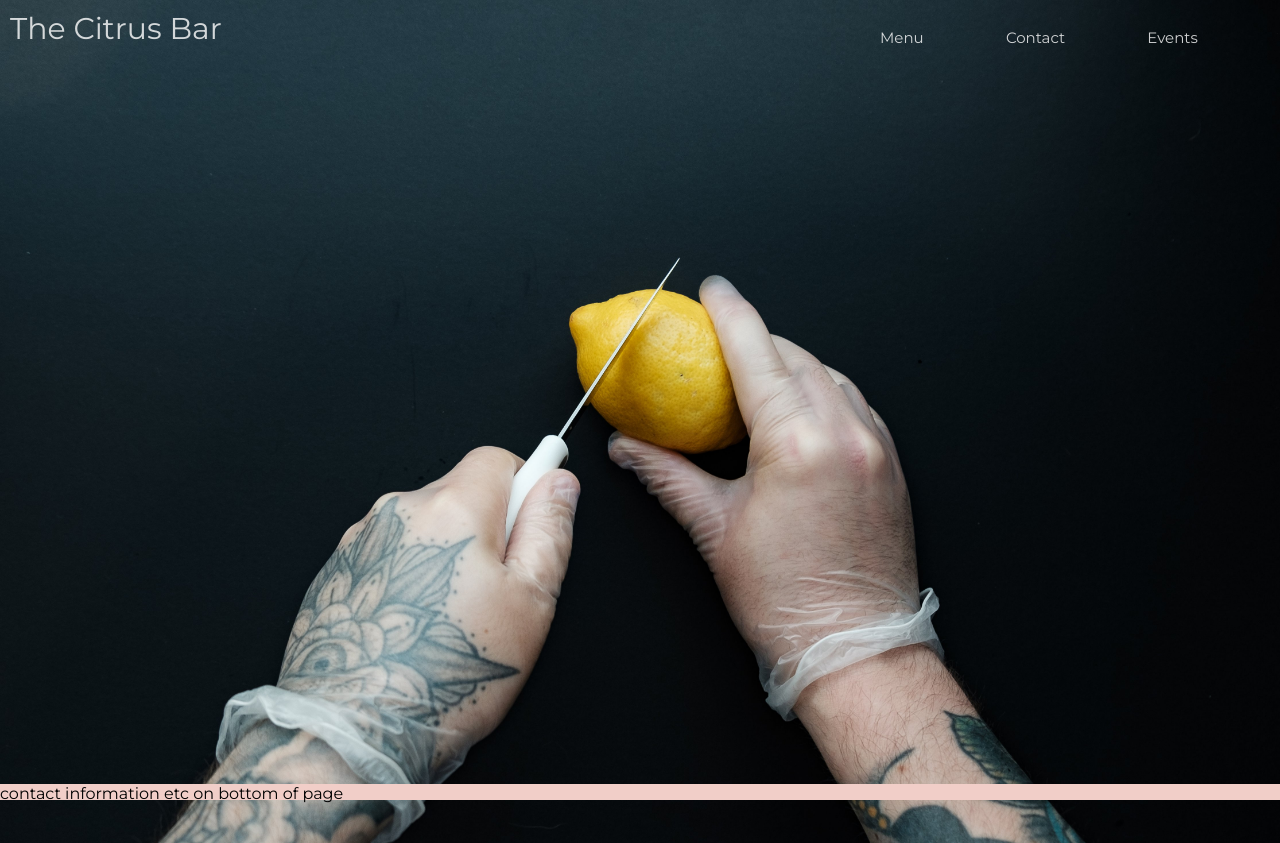
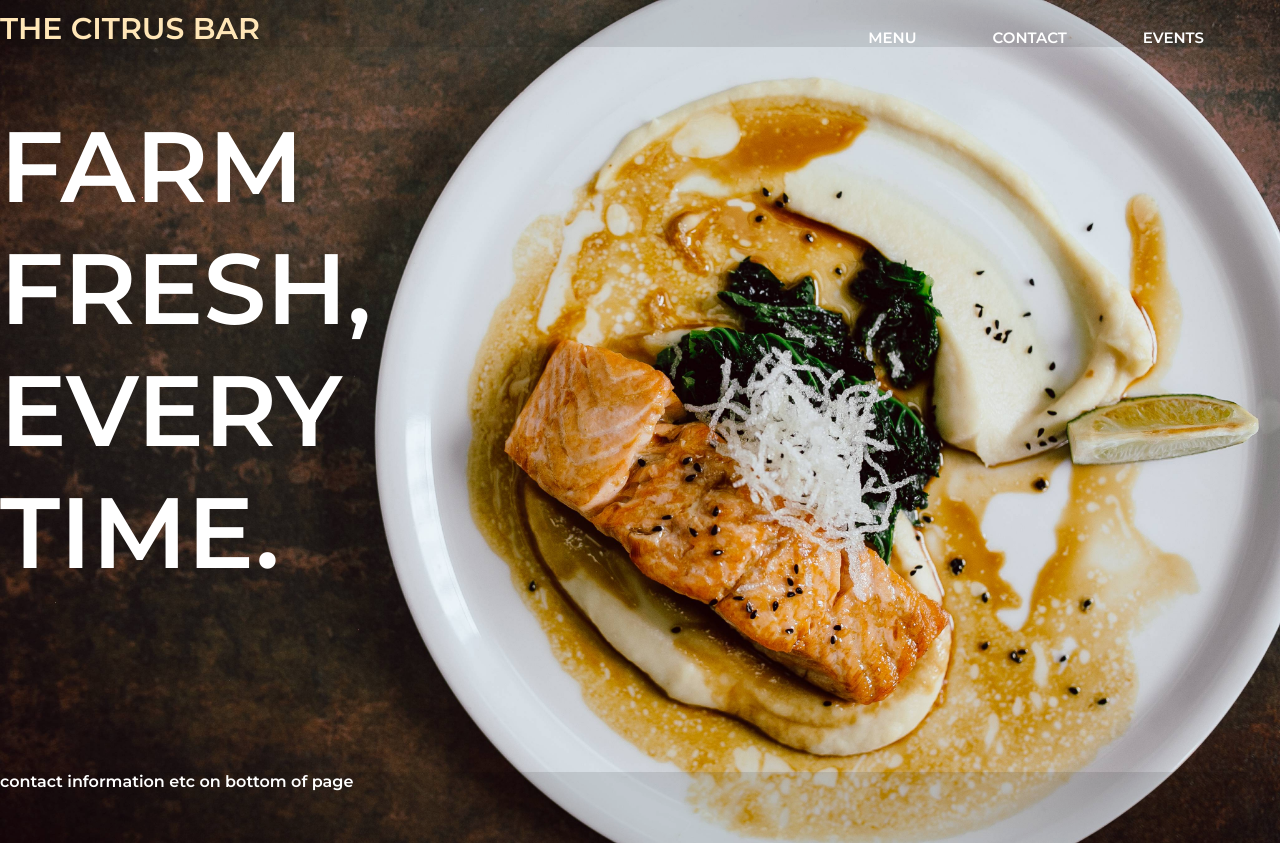
Before and after one commit to jonslui/restaurant_page, a website: page dist/index.html in a window 1280 px wide. Before the commit the page ends 800 px from the top, so only its background shows below. Drawn offline with Linux system fonts and the light colour scheme.

Commit message:
further work on homepage style outline

```diff
--- a/dist/index.html
+++ b/dist/index.html
@@ -3,22 +3,22 @@
         <meta charset = "utf-8" />
         <title>Restaurant</title>
         <link rel="preconnect" href="https://fonts.gstatic.com">
-        <link href="https://fonts.googleapis.com/css2?family=Montserrat&display=swap" rel="stylesheet">
+        <link href="https://fonts.googleapis.com/css2?family=Montserrat:wght@600&display=swap" rel="stylesheet">
         <link rel="stylesheet" href="styles.css">
     </head>
     <body>
         <script src = 'main.js' ></script>
 
-        <img src="./assets/man-with-tattooed-hands-prepping-food.jpg" alt="Chef Lemon" class = "mainbodyimage">
+        <img src="./assets/kaboompics_Bourbon Glazed Salmon.jpeg" alt="Chef Lemon" class = "mainbodyimage">
 
         <div id = "header_container">
-            <div id = "restaurant_name">The Citrus Bar</div>
-            <div class = "tab" id = "tab1">Menu</div>
-            <div class = "tab" id = "tab2">Contact</div>
-            <div class = "tab" id = "tab3">Events</div>
+            <div id = "restaurant_name">THE CITRUS BAR</div>
+            <div class = "tab" id = "tab1">MENU</div>
+            <div class = "tab" id = "tab2">CONTACT</div>
+            <div class = "tab" id = "tab3">EVENTS</div>
         </div>
 
-        <div id = "aboutus"> Welcome to the citrus bar</div>
+        <div id = "aboutus">FARM FRESH, EVERY TIME.</div>
 
         <div id = "footer">contact information etc on bottom of page</div>
     </body>
--- a/dist/styles.css
+++ b/dist/styles.css
@@ -4,36 +4,34 @@ body{
 }
 
 #header_container{
+    background-color: rgba(0, 0, 0, 0.1);
+
     position: fixed;
     padding-top: 10px;
-    padding-left: 10px;
+    /* padding-left: 10px; */
     display: grid;
     grid-template-areas: "restaurant_name . . . . . . . tab1 tab2 tab3";
     z-index: 1;
     position: relative;
-
 }
 
 #restaurant_name{
-    opacity: 0.8;
     text-align: left;
     font-size: 30;
-    color: white;
+    color: #ffe6b7;
     grid-area: restaurant_name;
     align-self: end;
 
 }
 
 .tab{
-    opacity: 0.8;
     text-align: left;
     font-size: 15;
     color: white;
     align-self: end;
 }
 .tab:hover{
-    opacity: 1;
-    color: rgb(241, 241, 137);
+    color: #ffe6b7;
 }
 
 
@@ -55,14 +53,21 @@ body{
 }
 
 #aboutus{
+    margin-top: 4.5vw;
+    text-align: left;
+    position: relative;
+    font-size: 7.8vw;
+    width: 50%;
     color: white;
-    background-color: red;
+    z-index: 1;
 }
 
 #footer{
-    position: fixed;
-    bottom: 0;
+    margin-top: 14vw;
+    position: relative;
+    color: white;
+    /* bottom: 0; */
     width: 100%;
-    background-color: #f1cec8;
-    height: 1em;
+    background-color: rgba(0, 0, 0, 0.1);
+    height: 5.55vw;
 }
```
Also changed, not shown: dist/assets/kaboompics_Bourbon Glazed Salmon.jpeg (added).
